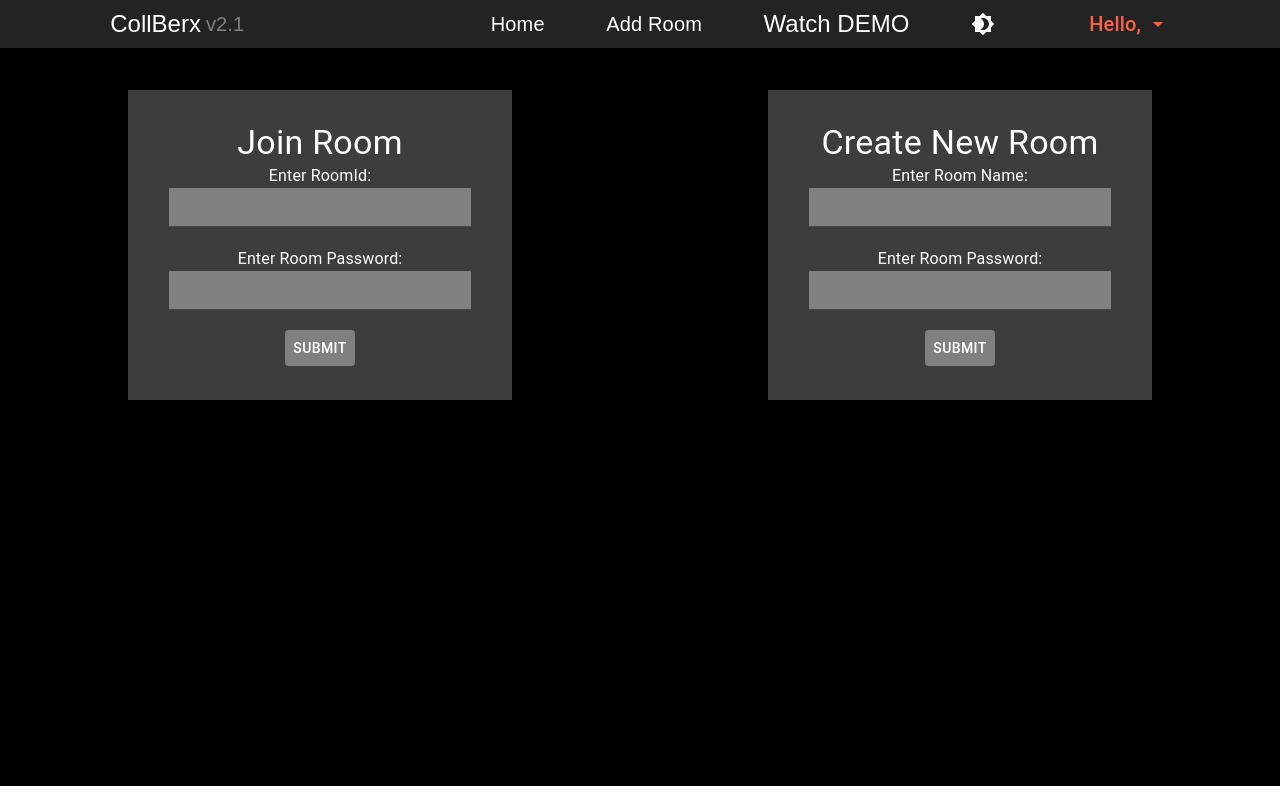
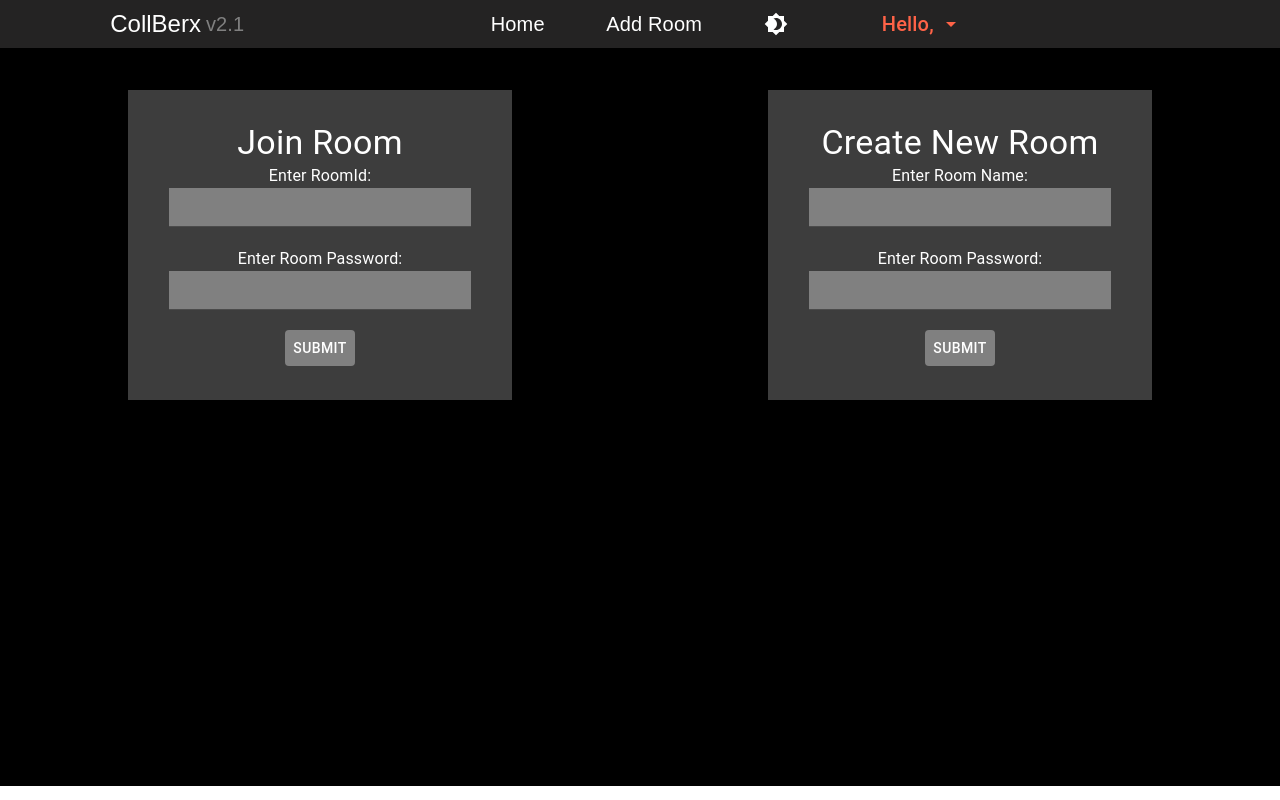
Before and after one commit to AnkitBasrur/CollBerx-Client, a React (Create React App) app: page /addRoom in a window 1280 px wide. Built offline with nearby package versions, Linux system fonts and the light colour scheme; no server answers; sample sign-in values are in the browser's storage.

Commit message:
demo navbar fixed

```diff
--- a/src/NavBar.js
+++ b/src/NavBar.js
@@ -62,9 +62,6 @@ function NavBar(props){
             <ThemeTextTypography onClick={() => history.push('/addRoom')} variant="h6" style={{ fontFamily: "Arial", cursor: "pointer", marginLeft: "5%"}} >
               Add Room
             </ThemeTextTypography>
-            <ThemeTextTypography onClick={() => history.push('/demo')} variant="h5" style={{ fontFamily: "Arial", cursor: "pointer", color: theme.text, marginLeft: "5%"}} >
-              Watch DEMO
-            </ThemeTextTypography>
             <Brightness4Icon style={{ cursor: "pointer", marginLeft: "5%"}} onClick={() => toggleTheme() }/>
             <Button aria-controls="simple-menu" aria-haspopup="true" style={{ marginLeft: "7%", fontFamily: "Arial" }} onClick={handleClick}>
               <ThemeTextTypography variant="h6" style={{textTransform:"none", color: "tomato", whiteSpace: "nowrap", overflow: "hidden", textOverflow: "ellipsis", maxWidth:"100%"}}>Hello, {sessionStorage.getItem("name")} <ArrowDropDownIcon style={{verticalAlign: "text-top"}} /></ThemeTextTypography>
```
